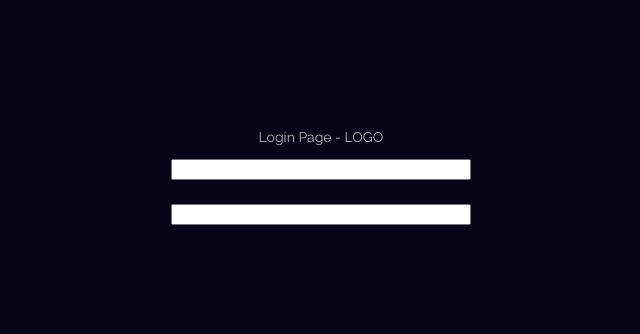
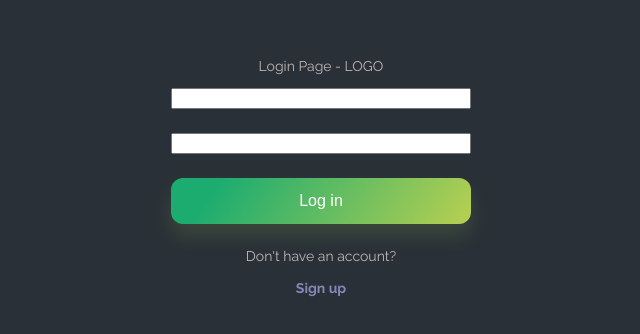
Before and after one commit to nhuwphm/finance-app, a React (Create React App) app in the folder client/: page /login in a window 1280 px wide. Shown: the part 230-564 px from the top of the page, without its empty margins (319-959 px from the left). Built offline with nearby package versions, Linux system fonts and the light colour scheme; what webfontloader would draw is missing.

Commit message:
added login page

```diff
--- /dev/null
+++ b/client/src/components/pages/auth/Button/CustomButton.css
@@ -0,0 +1,26 @@
+.btn {
+    font-style: normal;
+    font-weight: 500;
+    font-size: 16px;
+    line-height: 20px;
+
+    color: #ffffff;
+    background: linear-gradient(124.61deg, #1cac70 15.07%, #eddc46 128.89%);
+    box-shadow: 0px 12px 20px rgba(141, 199, 90, 0.16);
+    border-radius: 12px;
+    width: 100%;
+    max-width: 300px;
+    height: 46px;
+    border: none;
+    cursor: pointer;
+
+    transition: opacity 0.3s ease;
+  }
+
+  .btn:hover {
+    opacity: 0.7;
+  }
+
+  .btn:active {
+    opacity: 0.5;
+  }
--- /dev/null
+++ b/client/src/components/pages/auth/Button/CustomButton.js
@@ -0,0 +1,18 @@
+import React from "react";
+import "./CustomButton.css";
+
+const CustomButton = ({ disabled, type, onClick, title, test }) => {
+  return (
+    <button
+      data-testid={test ? test : undefined}
+      className= 'btn'
+      onClick={onClick}
+      type={type}
+      disabled={disabled}
+    >
+      <div>{title}</div>
+    </button>
+  );
+};
+
+export default CustomButton;
--- a/client/src/components/pages/auth/Login/Login.css
+++ b/client/src/components/pages/auth/Login/Login.css
@@ -5,12 +5,37 @@
     justify-content: center;
     align-items: center;
     flex-direction: column;
-  }
+    background-color: rgb(42, 48, 55);
 
-  .form {
+}
+.form {
     display: flex;
     flex-direction: column;
     gap: 24px;
     width: 100%;
     max-width: 300px;
   }
+
+  .link {
+    display: flex;
+    flex-direction: column;
+    align-items: center;
+    gap: 16px;
+  }
+
+  .link a {
+    text-decoration: none;
+    color: #8488b7;
+    font-weight: 700;
+
+    transition: opacity 0.3s ease;
+  }
+
+  .link a:hover {
+    opacity: 0.7;
+    text-decoration: underline;
+  }
+
+  .link a:active {
+    opacity: 0.5;
+  }
--- a/client/src/components/pages/auth/Login/Login.js
+++ b/client/src/components/pages/auth/Login/Login.js
@@ -1,5 +1,7 @@
 import React, { useRef, useState } from 'react';
+import { Link } from 'react-router-dom';
 import './Login.css';
+import CustomButton from '../Button/CustomButton';
 
 const Login = () => {
     return(
@@ -19,6 +21,18 @@ const Login = () => {
                     name="password"
                     id="password"
                     test="input-pass-test" />
+
+                <CustomButton
+                    type="submit"
+                    title="Log in"
+                    test="btn-login-test"/>
+
+                <div className='link'>
+                    Don&apos;t have an account?
+                    <Link to="/signup" id="link-signup">
+                    Sign up
+                    </Link>
+                </div>
             </form>
 
         </div>
```
